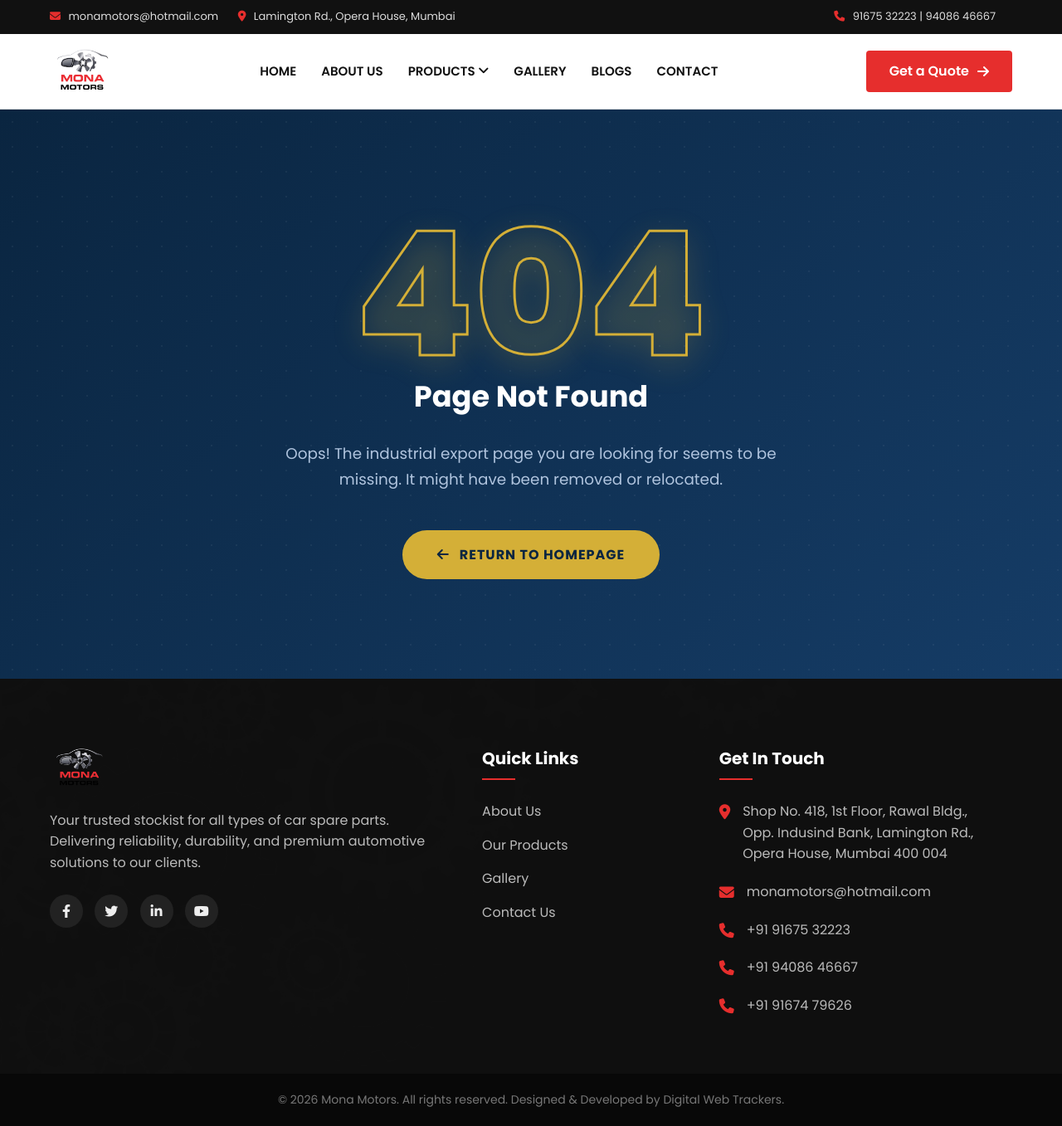
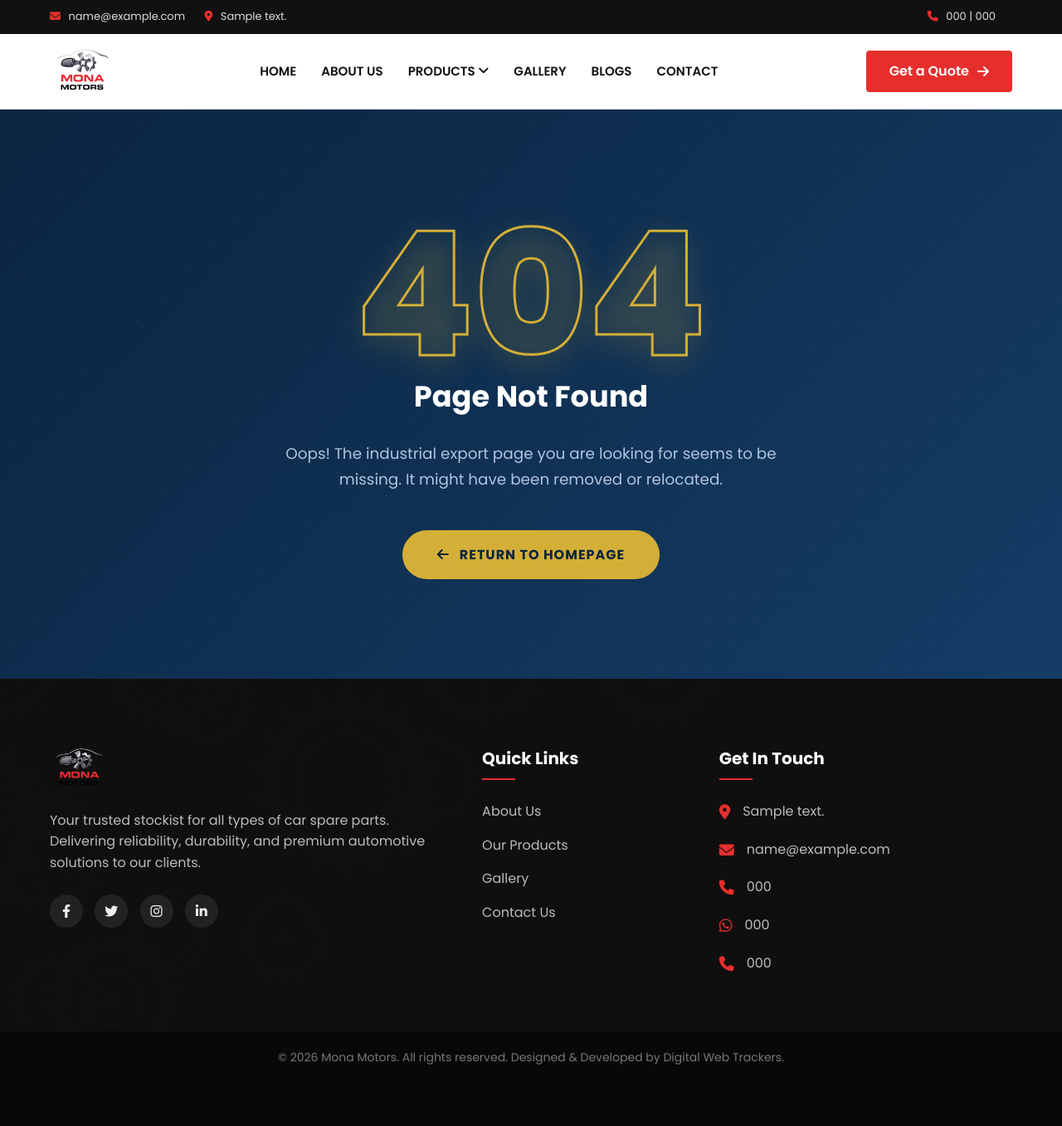
Before and after one commit to Himynameisfaizan/mona-motors, a PHP site: page /projects/404.php in a window 1280 px wide. Shown: the whole page at 83% size. After the commit the page ends 1283 px from the top, so only its background shows below. Run offline with PHP 8.4, Linux system fonts and the light colour scheme; tables that the repository leaves empty or names only in its code hold one stand-in row (values such as "Sample post").

Commit message:
fix header and footer

```diff
--- a/include/footer.php
+++ b/include/footer.php
@@ -1,17 +1,41 @@
+<?php
+include 'config/connect.php';
+// Fetch Footer Logo
+$logo_footer_query = "SELECT logo_path FROM logos WHERE location = 'footer' AND is_active = 1 ORDER BY id DESC LIMIT 1";
+$logo_footer_result = $conn->query($logo_footer_query);
+$logo_footer = $logo_footer_result->fetch_assoc();
+$footer_logo_src = !empty($logo_footer['logo_path']) ? 'admin/'.$logo_footer['logo_path'] : 'images/logo/logo.png';
+?>
 <!-- Footer Section -->
-    <footer class="main-footer" style="background-image: url('images/section-bg/footer-bg-one.jpg'); background-size: cover; position: relative;">
+<footer class="main-footer"
+    style="background-image: url('images/section-bg/footer-bg-one.jpg'); background-size: cover; position: relative;">
     <div class="footer-overlay"></div>
     <div class="container footer-grid">
+
         <div class="footer-widget about-widget">
             <div class="footer-logo">
-                    <img src="images/logo/logo.png" alt="Mona Motors Logo" style="max-height: 50px; margin-bottom: 20px;">
+                <img src="<?= $footer_logo_src ?>" alt="Mona Motors Logo" style="max-height: 50px; margin-bottom: 20px;"
+                    onerror="this.src='images/logo/logo.png'">
             </div>
-                <p>Your trusted stockist for all types of car spare parts. Delivering reliability, durability, and premium automotive solutions to our clients.</p>
+            <p>Your trusted stockist for all types of car spare parts. Delivering reliability, durability, and premium
+                automotive solutions to our clients.</p>
             <div class="footer-social">
-                    <a href="#"><i class="fa-brands fa-facebook-f"></i></a>
-                    <a href="#"><i class="fa-brands fa-twitter"></i></a>
-                    <a href="#"><i class="fa-brands fa-linkedin-in"></i></a>
-                    <a href="#"><i class="fa-brands fa-youtube"></i></a>
+                <?php if(!empty($contact['facebook'])) { ?>
+                <a href="<?= htmlspecialchars($contact['facebook']) ?>" target="_blank"><i
+                        class="fa-brands fa-facebook-f"></i></a>
+                <?php } ?>
+                <?php if(!empty($contact['twitter'])) { ?>
+                <a href="<?= htmlspecialchars($contact['twitter']) ?>" target="_blank"><i
+                        class="fa-brands fa-twitter"></i></a>
+                <?php } ?>
+                <?php if(!empty($contact['instagram'])) { ?>
+                <a href="<?= htmlspecialchars($contact['instagram']) ?>" target="_blank"><i
+                        class="fa-brands fa-instagram"></i></a>
+                <?php } ?>
+                <?php if(!empty($contact['linkdin'])) { ?>
+                <a href="<?= htmlspecialchars($contact['linkdin']) ?>" target="_blank"><i
+                        class="fa-brands fa-linkedin-in"></i></a>
+                <?php } ?>
             </div>
         </div>
 
@@ -30,30 +54,51 @@
             <ul class="contact-list">
                 <li>
                     <i class="fa-solid fa-location-dot"></i>
-                        <span>Shop No. 418, 1st Floor, Rawal Bldg.,<br> Opp. Indusind Bank, Lamington Rd.,<br> Opera House, Mumbai 400 004</span>
+                    <!-- Full Address in Footer -->
+                    <span><?= !empty($contact['address']) ? nl2br(htmlspecialchars($contact['address'])) : 'Shop No. 418, 1st Floor, Rawal Bldg.,<br> Opp. Indusind Bank, Lamington Rd.,<br> Opera House, Mumbai 400 004' ?></span>
                 </li>
                 <li>
                     <i class="fa-solid fa-envelope"></i>
-                        <span>monamotors@hotmail.com</span>
+                    <span><a href="mailto:<?= htmlspecialchars($header_email) ?>"
+                            style="color: inherit; text-decoration: none;"><?= htmlspecialchars($header_email) ?></a></span>
                 </li>
+
+                <?php if(!empty($contact['phone'])) { ?>
                 <li class="phones">
                     <i class="fa-solid fa-phone"></i>
-                        <div><span>+91 91675 32223</span></div>
+                    <div><span><a href="tel:<?= htmlspecialchars($contact['phone']) ?>"
+                                style="color: inherit; text-decoration: none;"><?= htmlspecialchars($contact['phone']) ?></a></span>
+                    </div>
                 </li>
+                <?php } ?>
+
+                <?php if(!empty($contact['wp_number'])) { ?>
+                <li class="phones">
+                    <i class="fa-brands fa-whatsapp"></i>
+                    <div><span><a
+                                href="https://wa.me/<?= htmlspecialchars(preg_replace('/[^0-9]/', '', $contact['wp_number'])) ?>"
+                                target="_blank"
+                                style="color: inherit; text-decoration: none;"><?= htmlspecialchars($contact['wp_number']) ?></a></span>
+                    </div>
+                </li>
+                <?php } ?>
+
+                <?php if(!empty($contact['telephone'])) { ?>
                 <li class="phones">
                     <i class="fa-solid fa-phone"></i>
-                        <div><span>+91 94086 46667</span></div>
+                    <div><span><a href="tel:<?= htmlspecialchars($contact['telephone']) ?>"
+                                style="color: inherit; text-decoration: none;"><?= htmlspecialchars($contact['telephone']) ?></a></span>
+                    </div>
                 </li>
-                    <li class="phones">
-                        <i class="fa-solid fa-phone"></i>
-                        <div><span>+91 91674 79626</span></div>
-                    </li>
+                <?php } ?>
             </ul>
         </div>
     </div>
+
     <div class="footer-bottom">
         <div class="container">
-                <p>&copy; <?php echo date("Y"); ?> Mona Motors. All rights reserved. Designed & Developed by Digital Web Trackers.</p>
+            <p>&copy; <?php echo date("Y"); ?> Mona Motors. All rights reserved. Designed & Developed by Digital Web
+                Trackers.</p>
         </div>
     </div>
 </footer>
@@ -71,4 +116,5 @@
 });
 </script>
 </body>
+
 </html>
--- a/include/header.php
+++ b/include/header.php
@@ -1,6 +1,28 @@
 <?php
-// Current page ka naam nikalne ke liye
+// Database Connection (Global for all pages)
+$db_host = "localhost";
+$db_user = "root";
+$db_pass = "";
+$db_name = "vtexport"; // Aapka database name
+$conn = new mysqli($db_host, $db_user, $db_pass, $db_name);
+
+if ($conn->connect_error) {
+    die("Connection failed: " . $conn->connect_error);
+}
+
+// Current page check for active links
 $current_page = basename($_SERVER['PHP_SELF']);
+
+// Fetch Contact Data (Global for Header & Footer)
+$contact_query = "SELECT * FROM contacts LIMIT 1";
+$contact_result = $conn->query($contact_query);
+$contact = $contact_result->fetch_assoc();
+
+// Fetch Header Logo
+$logo_header_query = "SELECT logo_path FROM logos WHERE location = 'header' AND is_active = 1 ORDER BY id DESC LIMIT 1";
+$logo_header_result = $conn->query($logo_header_query);
+$logo_header = $logo_header_result->fetch_assoc();
+$header_logo_src = !empty($logo_header['logo_path']) ? 'admin/'.$logo_header['logo_path'] : 'images/logo/logo.png';
 ?>
 <!DOCTYPE html>
 <html lang="en">
@@ -16,10 +38,9 @@ $current_page = basename($_SERVER['PHP_SELF']);
     <link rel="preconnect" href="https://fonts.gstatic.com" crossorigin>
     <link href="https://fonts.googleapis.com/css2?family=Poppins:wght@300;400;500;600;700;800&display=swap"
         rel="stylesheet">
+    <link rel="stylesheet" href="https://cdnjs.cloudflare.com/ajax/libs/font-awesome/6.4.0/css/all.min.css">
+    <link rel="stylesheet" href="https://cdn.jsdelivr.net/npm/@fancyapps/ui@4.0/dist/fancybox.css" />
 
-    <link rel="stylesheet" href="https://cdnjs.cloudflare.com/ajax/libs/font-awesome/6.4.0/css/all.min.css">
-
-    <link rel="stylesheet" href="https://cdn.jsdelivr.net/npm/@fancyapps/ui@4.0/dist/fancybox.css" />
     <link rel="stylesheet" href="style/style.css">
     <link rel="stylesheet" href="style/include.css">
     <link rel="stylesheet" href="style/about.css">
@@ -34,11 +55,23 @@ $current_page = basename($_SERVER['PHP_SELF']);
     <div class="top-bar">
         <div class="container top-bar-inner">
             <div class="contact-info">
-                <span><i class="fa-solid fa-envelope"></i> monamotors@hotmail.com</span>
-                <span><i class="fa-solid fa-location-dot"></i> Lamington Rd., Opera House, Mumbai</span>
+                <?php $header_email = !empty($contact['contact_email']) ? $contact['contact_email'] : 'monamotors@hotmail.com'; ?>
+                <span><i class="fa-solid fa-envelope"></i> <?= htmlspecialchars($header_email) ?></span>
+
+                <!-- Shortened Address for Header to prevent design break -->
+                <?php
+                $full_address = !empty($contact['address']) ? strip_tags($contact['address']) : 'Lamington Rd., Opera House, Mumbai';
+                $short_address = mb_strimwidth($full_address, 0, 40, '...'); // Trim to 40 characters
+                ?>
+                <span><i class="fa-solid fa-location-dot"></i> <?= htmlspecialchars($short_address) ?></span>
             </div>
             <div class="social-links">
-                <span><i class="fa-solid fa-phone"></i> 91675 32223 | 94086 46667</span>
+                <?php
+                $phone1 = !empty($contact['phone']) ? $contact['phone'] : '91675 32223';
+                $phone2 = !empty($contact['wp_number']) ? $contact['wp_number'] : '94086 46667';
+                ?>
+                <span><i class="fa-solid fa-phone"></i> <?= htmlspecialchars($phone1) ?> |
+                    <?= htmlspecialchars($phone2) ?></span>
             </div>
         </div>
     </div>
@@ -48,56 +81,73 @@ $current_page = basename($_SERVER['PHP_SELF']);
         <div class="container header-inner">
 
             <div class="logo">
-                <a href="index.php">
-                    <img src="images/logo/logo.png" alt="Mona Motors Logo" class="brand-logo">
+                <a href="./">
+                    <img src="<?= $header_logo_src ?>" alt="Mona Motors Logo" class="brand-logo"
+                        onerror="this.src='images/logo/logo.png'">
                 </a>
             </div>
 
             <!-- Navbar Area -->
             <nav class="navbar" id="navbar">
-                <!-- Close Icon for Mobile -->
                 <div class="mobile-menu-close" id="menu-close-btn"><i class="fa-solid fa-xmark"></i></div>
 
                 <ul class="nav-links">
-                    <li><a href="index.php"
-                            class="<?php echo ($current_page == 'index.php') ? 'active' : ''; ?>">Home</a></li>
-                    <li><a href="about.php" class="<?php echo ($current_page == 'about.php') ? 'active' : ''; ?>">About
-                            Us</a></li>
+                    <li><a href="./" class="<?= ($current_page == 'index.php') ? 'active' : ''; ?>">Home</a></li>
+                    <li><a href="about" class="<?= ($current_page == 'about.php') ? 'active' : ''; ?>">About Us</a>
+                    </li>
+
                     <li class="dropdown">
-                        <a href="products.php"
-                            class="<?php echo ($current_page == 'products.php' || $current_page == 'product-details.php') ? 'active' : ''; ?>">Products
+                        <a href="products"
+                            class="<?= ($current_page == 'products.php' || $current_page == 'product-details.php') ? 'active' : ''; ?>">Products
                             <i class="fa-solid fa-angle-down"></i></a>
                         <ul class="dropdown-menu">
-                            <li><a href="#">Power Window Switch</a></li>
-                            <li><a href="#">Fuel Gauge</a></li>
-                            <li><a href="#">AC Vent Innova</a></li>
-                            <li><a href="#">Blower Motor</a></li>
+                            <?php
+                            // Check for Categories first
+                            $cat_query = "SELECT * FROM categories WHERE status = 1 LIMIT 8";
+                            $cat_result = $conn->query($cat_query);
+
+                            if($cat_result->num_rows > 0) {
+                                // If categories exist, show categories
+                                while($cat = $cat_result->fetch_assoc()) {
+                                    echo '<li><a href="products.php?cat='.$cat['cate_id'].'">'.htmlspecialchars($cat['categories']).'</a></li>';
+                                }
+                            } else {
+                                // If no categories, show latest 8 products
+                                $prod_query = "SELECT * FROM products WHERE status = 1 ORDER BY id DESC LIMIT 8";
+                                $prod_result = $conn->query($prod_query);
+                                if($prod_result->num_rows > 0) {
+                                    while($prod = $prod_result->fetch_assoc()) {
+                                        echo '<li><a href="product-details.php?slug='.$prod['slug_url'].'">'.htmlspecialchars($prod['pro_name']).'</a></li>';
+                                    }
+                                } else {
+                                    echo '<li><a href="#">No Products Found</a></li>';
+                                }
+                            }
+                            ?>
                         </ul>
                     </li>
-                    <li><a href="gallery.php"
-                            class="<?php echo ($current_page == 'gallery.php') ? 'active' : ''; ?>">Gallery</a></li>
-                    <li><a href="blogs.php"
-                            class="<?php echo ($current_page == 'blogs.php' || $current_page == 'blog-details.php') ? 'active' : ''; ?>">Blogs</a>
+
+                    <li><a href="gallery" class="<?= ($current_page == 'gallery.php') ? 'active' : ''; ?>">Gallery</a>
                     </li>
-                    <li><a href="contact.php"
-                            class="<?php echo ($current_page == 'contact.php') ? 'active' : ''; ?>">Contact</a></li>
+                    <li><a href="blogs"
+                            class="<?= ($current_page == 'blogs.php' || $current_page == 'blog-details.php') ? 'active' : ''; ?>">Blogs</a>
+                    </li>
+                    <li><a href="contact" class="<?= ($current_page == 'contact.php') ? 'active' : ''; ?>">Contact</a>
+                    </li>
                 </ul>
             </nav>
 
             <div class="header-action">
                 <a href="contact.php" class="btn-primary desktop-btn">Get a Quote <i
                         class="fa-solid fa-arrow-right"></i></a>
-                <!-- Hamburger Icon for Mobile -->
                 <button class="mobile-menu-btn" id="mobile-menu-btn"><i class="fa-solid fa-bars"></i></button>
             </div>
 
         </div>
 
-        <!-- Mobile Menu Overlay Background -->
         <div class="menu-overlay" id="menu-overlay"></div>
     </header>
 
-    <!-- Mobile Menu Script -->
     <script>
     document.addEventListener('DOMContentLoaded', function() {
         const menuBtn = document.getElementById('mobile-menu-btn');
@@ -112,6 +162,6 @@ $current_page = basename($_SERVER['PHP_SELF']);
 
         menuBtn.addEventListener('click', toggleMenu);
         closeBtn.addEventListener('click', toggleMenu);
-        overlay.addEventListener('click', toggleMenu); // Closes menu when clicking outside
+        overlay.addEventListener('click', toggleMenu);
     });
     </script>
```
Also changed, not shown: .htaccess, admin/uploads/category/img_6afad981aedc14.97629308.jpg (added). Lines whose indentation alone changed are shown as unchanged.
